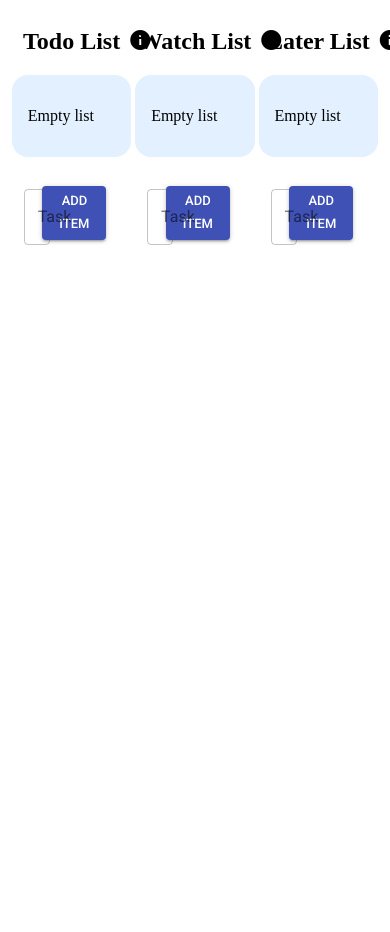
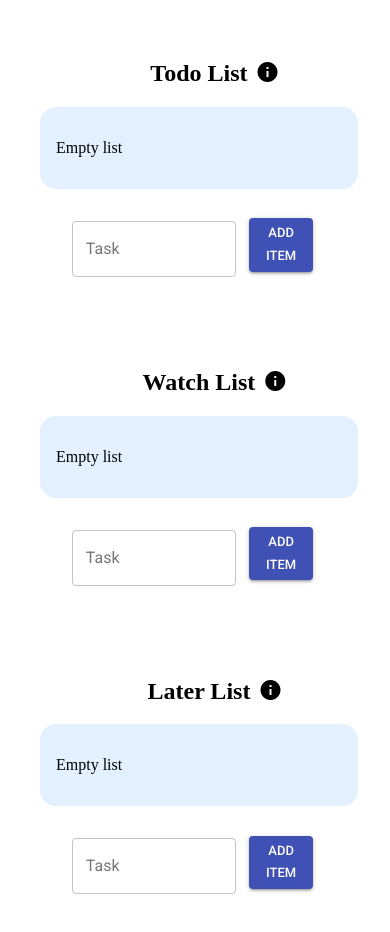
Before and after one commit to jchiare/react-todo, a React (Create React App) app: page / in a window 390 px wide. Shown: the top 932 px of the page. Before the commit the page ends 844 px from the top, so only its background shows below. Built offline with nearby package versions, Linux system fonts and the light colour scheme.

Commit message:
CSS change -> made site 'responsive'

```diff
--- a/src/App.css
+++ b/src/App.css
@@ -7,3 +7,13 @@
 .container .col {
   width: 32%;
 }
+
+@media only screen and (max-width: 800px) {
+  .container {
+    flex-direction: column;
+  }
+  .container .col {
+    width: 85%;
+    margin:2em;
+  }
+}
```
